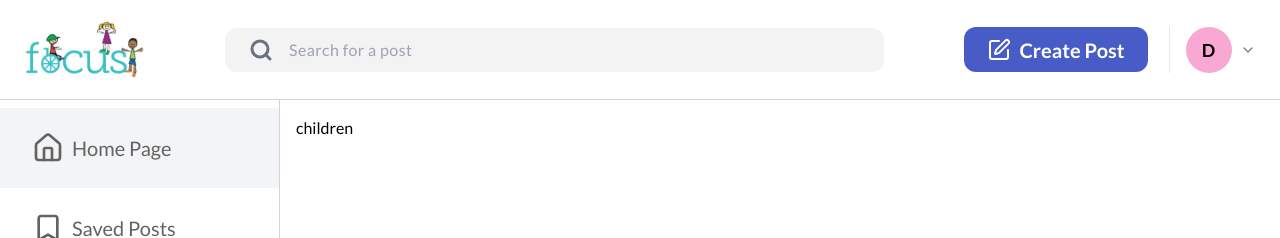
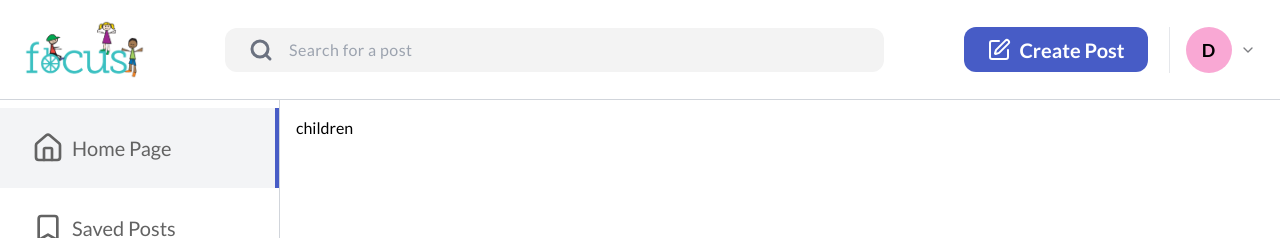
Before and after one commit to GTBitsOfGood/focus-ga, a Next.js app: page /main in a window 1280 px wide. Shown: the top 238 px of the page. Built offline with nearby package versions, Linux system fonts and the light colour scheme.

Commit message:
styling buttons

```diff
--- a/src/components/Navbar.tsx
+++ b/src/components/Navbar.tsx
@@ -56,7 +56,7 @@ export default function Navbar() {
           {menuIsOpen ? <ChevronUp className="w-4 h-4" color="#7D7E82"/> : <ChevronDown className="w-4 h-4" color="#7D7E82"/>}
         </div>
         {menuIsOpen && (
-          <div className="absolute bottom-[-1px] left-0 w-full h-[6px] bg-blue"></div>
+          <div className="absolute bottom-[-1px] left-0 w-full h-[4px] bg-blue"></div>
         )}
       </div>
 
--- a/src/components/Sidebar.tsx
+++ b/src/components/Sidebar.tsx
@@ -20,7 +20,7 @@ export default function Sidebar() {
       <ul className="text-[#636363] text-xl">
         <li>
           <button
-            className={sidebarButtonStyling + (urlRoute === "main" ? "bg-gray-100" : "")}
+            className={sidebarButtonStyling + (urlRoute === "main" ? "bg-gray-100 border-r-4 border-blue" : "")}
             onClick={() => router.push("/main")}
           >
             <Home className="w-8 h-8" /> Home Page
```
